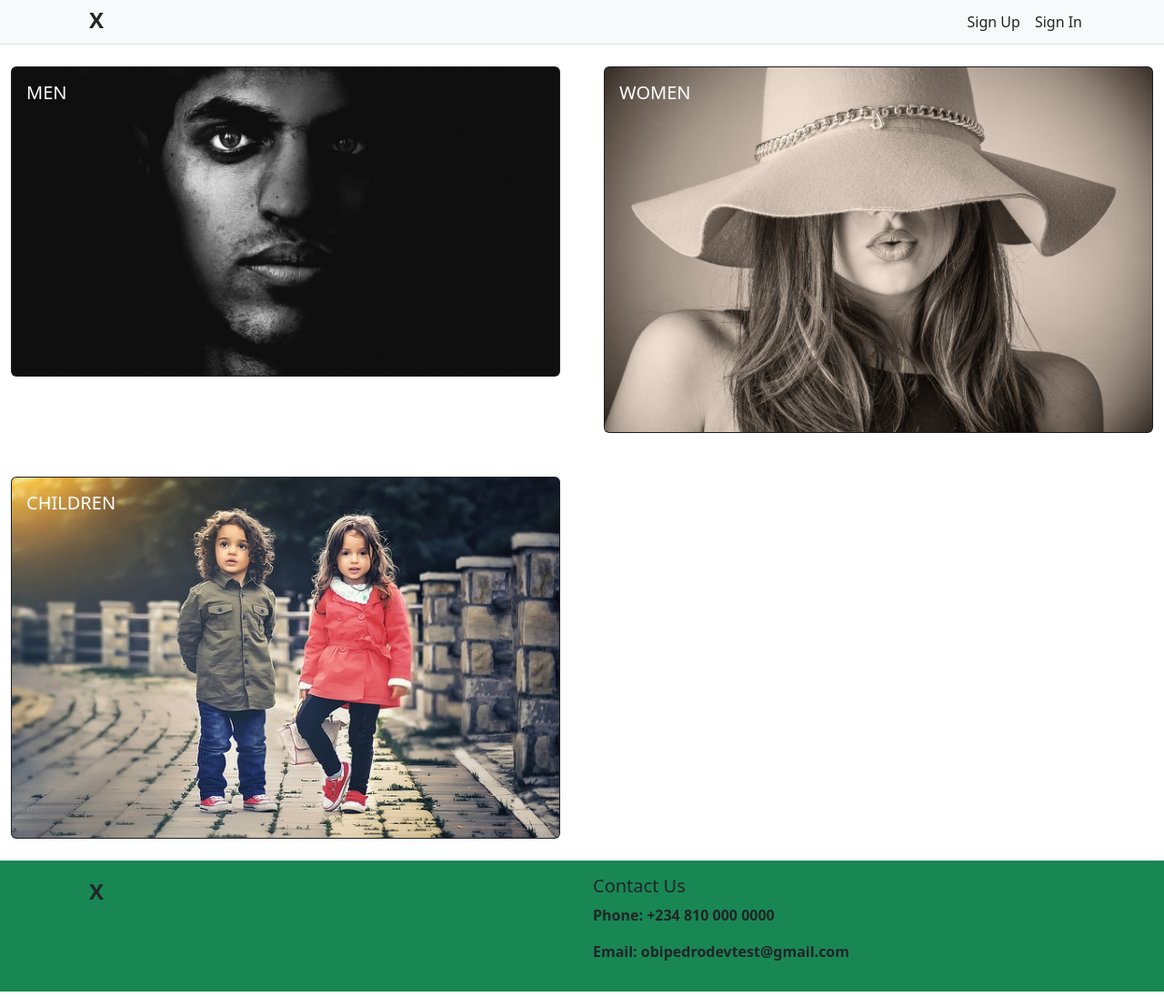
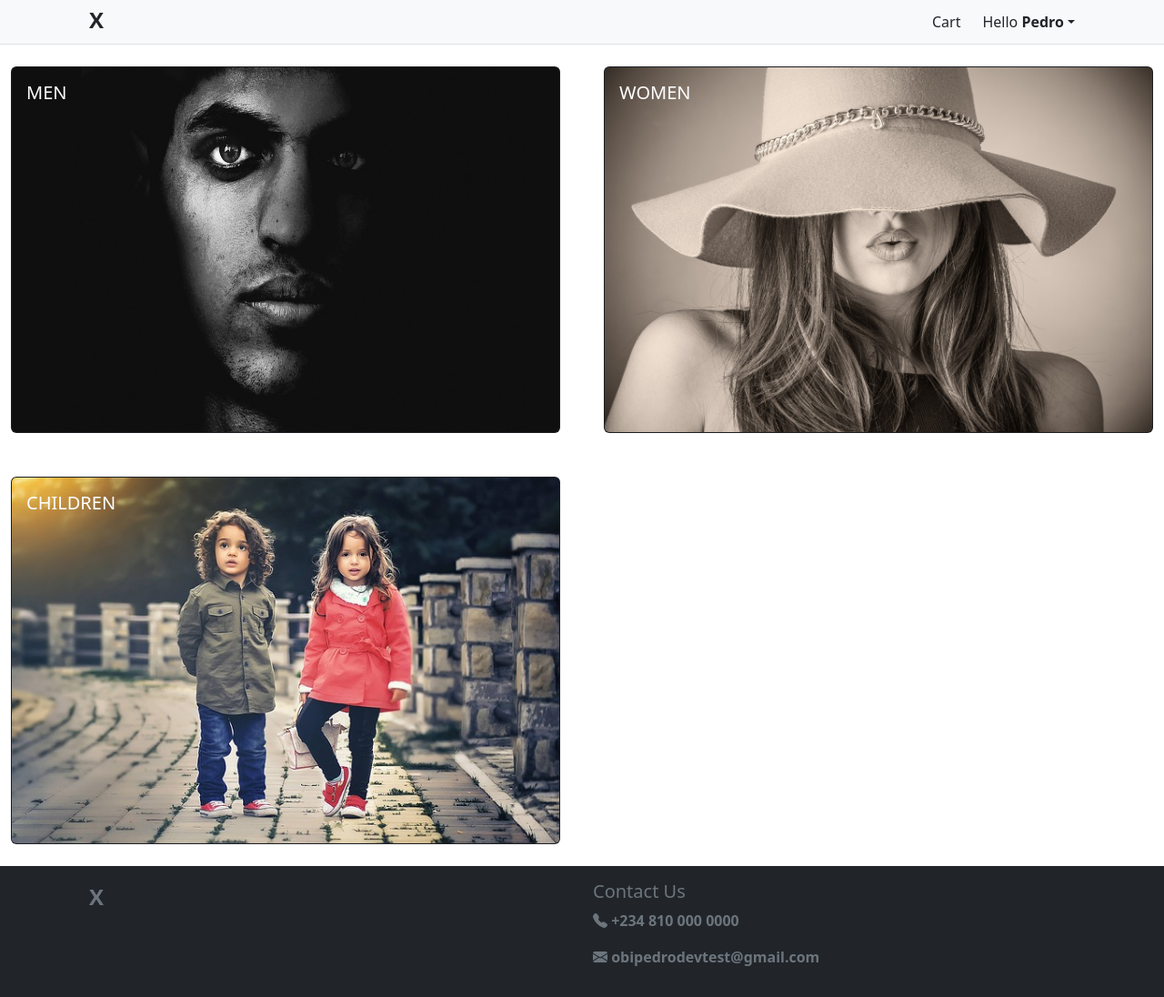
Before and after one commit to pedroski121/x, a Next.js app: page / in a window 1280 px wide. Shown: the whole page at 91% size. Built offline with nearby package versions, Linux system fonts and the light colour scheme.

Commit message:
debugged some build errors, added bootstrap icons, added some styling to the home page

```diff
--- a/package.json
+++ b/package.json
@@ -15,6 +15,7 @@
     "@types/react-dom": "18.0.10",
     "axios": "^1.2.3",
     "bootstrap": "^5.2.3",
+    "bootstrap-icons": "^1.10.3",
     "eslint": "8.31.0",
     "eslint-config-next": "13.1.1",
     "next": "13.1.1",
--- a/src/common/components/HomeIcon.tsx
+++ b/src/common/components/HomeIcon.tsx
@@ -1,9 +1,14 @@
 import Link from "next/link";
+import { FC } from "react";
+type HomeIcon ={
+    iconColor?:string;
+}
 
-const ToHomeIcon = () => {
+const ToHomeIcon:FC<HomeIcon> = (prop) => {
+    const {iconColor='text-dark'} = prop;
     return (
         <Link href="/" legacyBehavior>
-        <a className="align-items-center text-dark text-decoration-none">
+        <a className={`align-items-center ${iconColor} text-decoration-none`}>
            <span className="fs-4 p-3 fw-bold">X</span>
         </a>
          </Link>
--- a/src/common/components/account/sign-in/sign-in-form.tsx
+++ b/src/common/components/account/sign-in/sign-in-form.tsx
@@ -47,7 +47,7 @@ const SignInForm = () => {
   }
     return (
     <div className={`d-flex flex-column justify-content-between ${accountStyles.side}`}>
-   <ToHomeIcon/>
+   <ToHomeIcon iconColor='text-dark'/>
       <div className={`p-3 ${styles.sign_in_form} align-self-center`}>
          <div className={`text-center ${dancingScript.className}`}>
       <h1>Welcome back</h1>
--- a/src/common/components/footer/Footer.tsx
+++ b/src/common/components/footer/Footer.tsx
@@ -1,14 +1,14 @@
 import { ToHomeIcon } from "@components/HomeIcon"
 export const Footer = () =>{
     return <>
-<footer className="footer mt-auto py-3 bg-success">
+<footer className="footer mt-auto py-3 bg-dark">
   <div className="container">
     <section className="row">
-        <section className="col-md-6"><ToHomeIcon/></section>
-        <section className="col-md-6 fw-bold">
+        <section className="col-md-6"><ToHomeIcon iconColor="text-secondary"/></section>
+        <section className="col-md-6 fw-bold text-secondary">
             <h5>Contact Us</h5>
-            <p>Phone: +234 810 000 0000</p>
-            <p>Email: obipedrodevtest@gmail.com</p>
+            <p><span className="bi bi-telephone-fill "></span> +234 810 000 0000</p>
+            <p><span className="bi bi-envelope-fill"></span> obipedrodevtest@gmail.com</p>
             </section>
 
     </section>
--- a/src/common/components/home-page-card/HomePageCard.tsx
+++ b/src/common/components/home-page-card/HomePageCard.tsx
@@ -1,16 +1,19 @@
 import {FC} from "react"
 import Link from "next/link";
+import Image from "next/legacy/image";
 import { cardTypes } from "./types";
 
 export const HomePageCard:FC<cardTypes> = (props) => {
     const {name, imageURL, link, altText="card image on home page"} = props;
     return (
         <div className="card bg-dark">
-        <img src={imageURL} className="card-img" alt={altText}/>
+        <Image src={imageURL} alt={altText} width={300} height={200} layout="responsive" className="card-img"/>
         <div className="card-img-overlay">
         <Link href={link} legacyBehavior>
-        <a className="stretched-link text-decoration-none"><h5 className="card-title  text-white">{name}</h5></a>
-            </Link>
+             <a className="stretched-link text-decoration-none">
+                <h5 className="card-title  text-white">{name}</h5>
+             </a>
+        </Link>
        </div>
        </div>
     )
--- a/src/common/components/navbar/Navbar.tsx
+++ b/src/common/components/navbar/Navbar.tsx
@@ -6,21 +6,42 @@ export const NavBar = () => {
     return (<>
  <nav className="py-1 bg-light border-bottom" data-testid="nav_bar">
     <div className="container d-flex flex-wrap justify-content-between">
-      <ToHomeIcon/>
-
+      <ToHomeIcon iconColor='text-dark'/>
       <ul className="nav">
-         <li className="nav-item">
+         {/* <li className="nav-item">
             <Link href="/account/sign-up" legacyBehavior>
                <a className="nav-link link-dark px-2">Sign Up</a>
             </Link>
-         </li>
+         </li> */}
          <li className="nav-item">
-            <Link href="/account/sign-in" legacyBehavior>
-               <a className="nav-link link-dark px-2">Sign In</a>
+            <Link href="#" legacyBehavior>
+               <a className="nav-link link-dark px-2">Cart</a>
             </Link>
          </li>
+         <li className="nav-item dropdown">
+         <Link href="#" legacyBehavior>
+         <a className="nav-link dropdown-toggle link-dark" id="navbarDarkDropdownMenuLink" role="button" data-bs-toggle="dropdown"
+         aria-expanded="false">
+            Hello <span className='fw-bold'>Pedro</span>
+          </a>
+         </Link>
 
+          <ul className="dropdown-menu dropdown-menu-dark" aria-labelledby="navbarDarkDropdownMenuLink">
+            <Link href="#" legacyBehavior>
+              <a className="dropdown-item" >Profile</a>
+            </Link>
+            <Link href="#" legacyBehavior>
+              <a className="dropdown-item">Settings</a>
+            </Link>
+            <Link href="#" legacyBehavior>
+              <a className="dropdown-item">Sign Out</a>
+            </Link>
+          </ul>
+        </li>
       </ul>
+
+
+
     </div>
  </nav>
 
--- a/src/pages/_app.tsx
+++ b/src/pages/_app.tsx
@@ -1,9 +1,11 @@
 import type { AppProps } from 'next/app'
 import { useEffect } from 'react';
 import 'bootstrap/dist/css/bootstrap.css';
+import 'bootstrap-icons/font/bootstrap-icons.css';
 
 export default function App({ Component, pageProps }: AppProps) {
   useEffect(()=>{
+    // @ts-ignore
     import('bootstrap/dist/js/bootstrap');
   },[])
   return(
```
Also changed, not shown: 1 other file (tests, documents, lock files or other folders).
